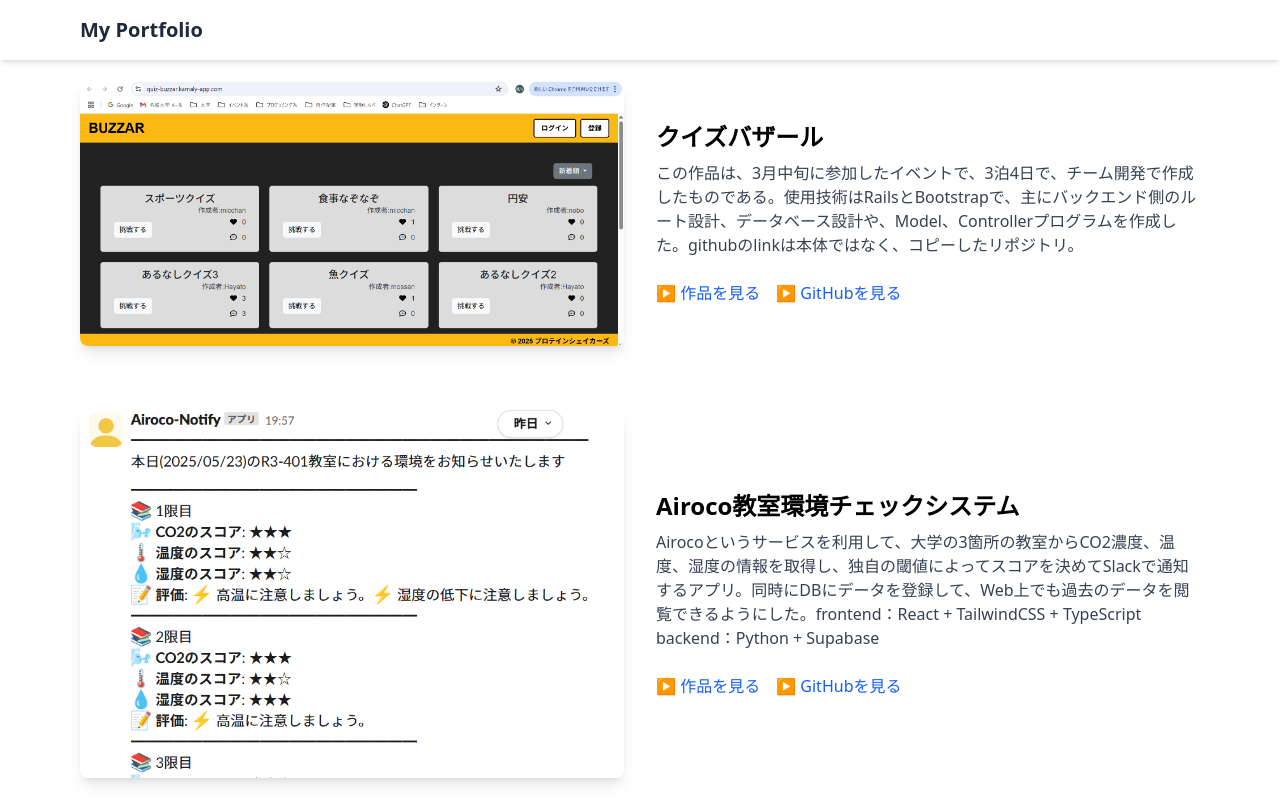
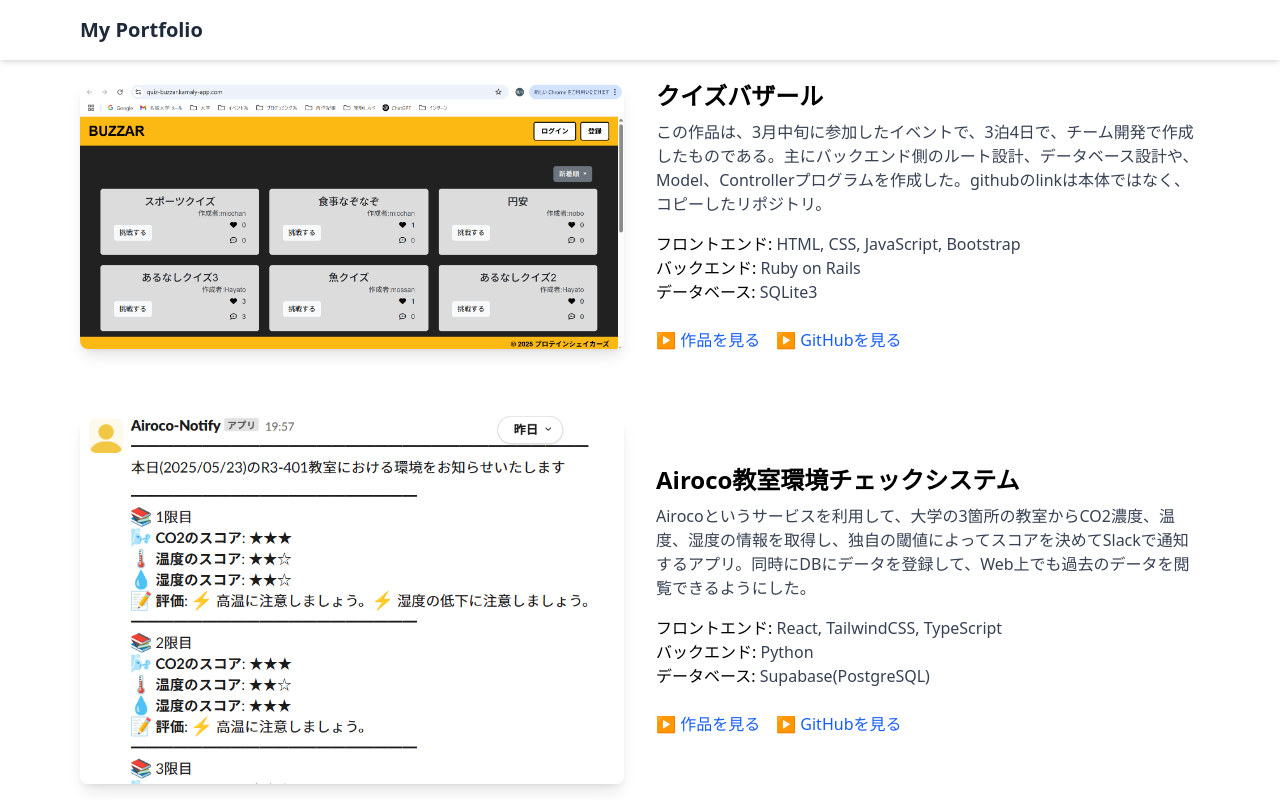
Before and after one commit to Wak8810/My-Portfolio, a React (Vite) app: page / in a window 1280 px wide. Shown: the top 800 px of the page. Built offline with nearby package versions, Linux system fonts and the light colour scheme.

Commit message:
技術スタックを明示できるように変更

```diff
--- a/src/App.tsx
+++ b/src/App.tsx
@@ -16,36 +16,47 @@ const App: React.FC = () => {
     {
       imageSrc: QuizAppImg,
       title: 'クイズバザール',
-      description: 'この作品は、3月中旬に参加したイベントで、3泊4日で、チーム開発で作成したものである。使用技術はRailsとBootstrapで、主にバックエンド側のルート設計、データベース設計や、Model、Controllerプログラムを作成した。githubのlinkは本体ではなく、コピーしたリポジトリ。',
+      description: 'この作品は、3月中旬に参加したイベントで、3泊4日で、チーム開発で作成したものである。主にバックエンド側のルート設計、データベース設計や、Model、Controllerプログラムを作成した。githubのlinkは本体ではなく、コピーしたリポジトリ。',
       link: 'https://quiz-buzzar.kamaly-app.com/',
-      github: 'https://github.com/Wak8810/cp_quiz_bazzar'
+      github: 'https://github.com/Wak8810/cp_quiz_bazzar',
+      frontend: ['HTML', 'CSS', 'JavaScript', 'Bootstrap'],
+      backend: ['Ruby on Rails'],
+      database: ['SQLite3']
     },
     {
       imageSrc: AirocoNotifyImg,
       title: 'Airoco教室環境チェックシステム',
-      description: 'Airocoというサービスを利用して、大学の3箇所の教室からCO2濃度、温度、湿度の情報を取得し、独自の閾値によってスコアを決めてSlackで通知するアプリ。同時にDBにデータを登録して、Web上でも過去のデータを閲覧できるようにした。frontend：React + TailwindCSS + TypeScript backend：Python + Supabase',
+      description: 'Airocoというサービスを利用して、大学の3箇所の教室からCO2濃度、温度、湿度の情報を取得し、独自の閾値によってスコアを決めてSlackで通知するアプリ。同時にDBにデータを登録して、Web上でも過去のデータを閲覧できるようにした。',
       link: 'https://wak8810.github.io/Airoco_Notify_System/',
-      github: 'https://github.com/Wak8810/Airoco_Notify_System'
+      github: 'https://github.com/Wak8810/Airoco_Notify_System',
+      frontend: ['React', 'TailwindCSS', 'TypeScript'],
+      backend: ['Python'],
+      database: ['Supabase(PostgreSQL)']
     },
     {
       imageSrc: TwitteryImg,
       title: 'ツイッター模倣アプリ',
       description: 'この作品は、上記イベントに参加する条件として作成したものである。ツイッター模倣アプリではあるが、投稿、編集、削除などの、最低限の機能しか追加していない。(GitHubリンクのみ)',
       github: 'https://github.com/Wak8810/Twittery_imitation_app',
+      frontend: ['HTML', 'CSS', 'JavaScript', 'Bootstrap'],
+      backend: ['Ruby on Rails'],
+      database: ['SQLite3']
     },
     {
       imageSrc: ReactTodoImg,
       title: 'ReactTodoアプリ',
-      description: 'Reactの勉強で作成したTodoアプリ。React + TailwindCSS + TypeScriptで作成した。',
+      description: 'Reactの勉強で作成したTodoアプリ。',
       link: 'https://wak8810.github.io/React-TodoList/',
-      github: 'https://github.com/Wak8810/React-TodoList'
+      github: 'https://github.com/Wak8810/React-TodoList',
+      frontend: ['React', 'TailwindCSS', 'TypeScript']
     },
     {
       imageSrc: SlidepuzzleImg,
       title: '8パズル・15パズル',
-      description: 'スライドパズルを作成してみた。React + TailwindCSS + TypeScriptで作成した。',
+      description: 'スライドパズルを作成してみた。',
       link: 'https://wak8810.github.io/slidepuzzles-react/',
-      github: 'https://github.com/Wak8810/slidepuzzles-react'
+      github: 'https://github.com/Wak8810/slidepuzzles-react',
+      frontend: ['React', 'TailwindCSS', 'TypeScript']
     },
   ];
 
@@ -61,6 +72,9 @@ const App: React.FC = () => {
             description={work.description}
             link={work.link}
             github={work.github}
+            frontend={work.frontend}
+            backend={work.backend}
+            database={work.database}
           />
         ))}
       </main>
--- a/src/components/PortfolioItem.tsx
+++ b/src/components/PortfolioItem.tsx
@@ -6,15 +6,47 @@ interface PortfolioItemProps {
   description: string;
   link?: string;
   github?: string;
+  frontend?: string[];
+  backend?: string[];
+  database?: string[];
 }
 
-const PortfolioItem: React.FC<PortfolioItemProps> = ({ imageSrc, title, description, link, github }) => {
+const PortfolioItem: React.FC<PortfolioItemProps> = ({
+  imageSrc,
+  title,
+  description,
+  link,
+  github,
+  frontend,
+  backend,
+  database
+}) => {
   return (
     <section className="grid md:grid-cols-2 gap-8 items-center">
       <img src={imageSrc} alt={title} className="rounded-lg shadow-lg" />
       <div>
         <h2 className="text-2xl font-semibold mb-2">{title}</h2>
         <p className="text-gray-700 mb-4">{description}</p>
+        <div className="mb-4">
+          {frontend && frontend.length > 0 && (
+            <div>
+              <span className="font-medium">フロントエンド: </span>
+              <span className="text-gray-700">{frontend.join(', ')}</span>
+            </div>
+          )}
+          {backend && backend.length > 0 && (
+            <div>
+              <span className="font-medium">バックエンド: </span>
+              <span className="text-gray-700">{backend.join(', ')}</span>
+            </div>
+          )}
+          {database && database.length > 0 && (
+            <div>
+              <span className="font-medium">データベース: </span>
+              <span className="text-gray-700">{database.join(', ')}</span>
+            </div>
+          )}
+        </div>
         {link ? (
           <a
             href={link}
```
